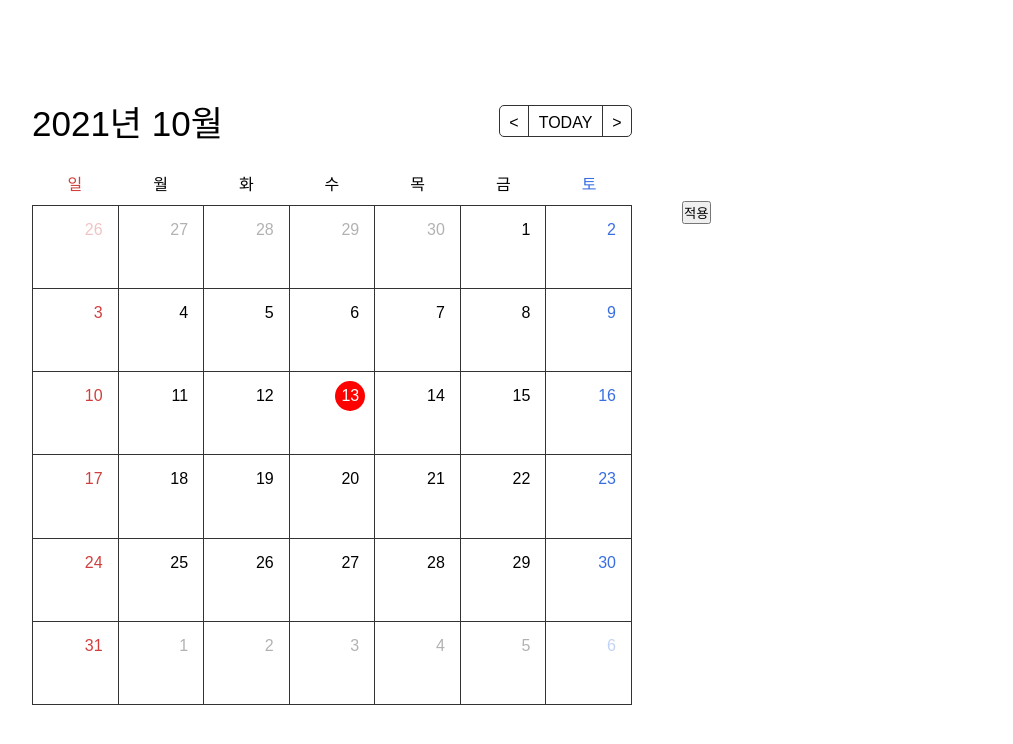
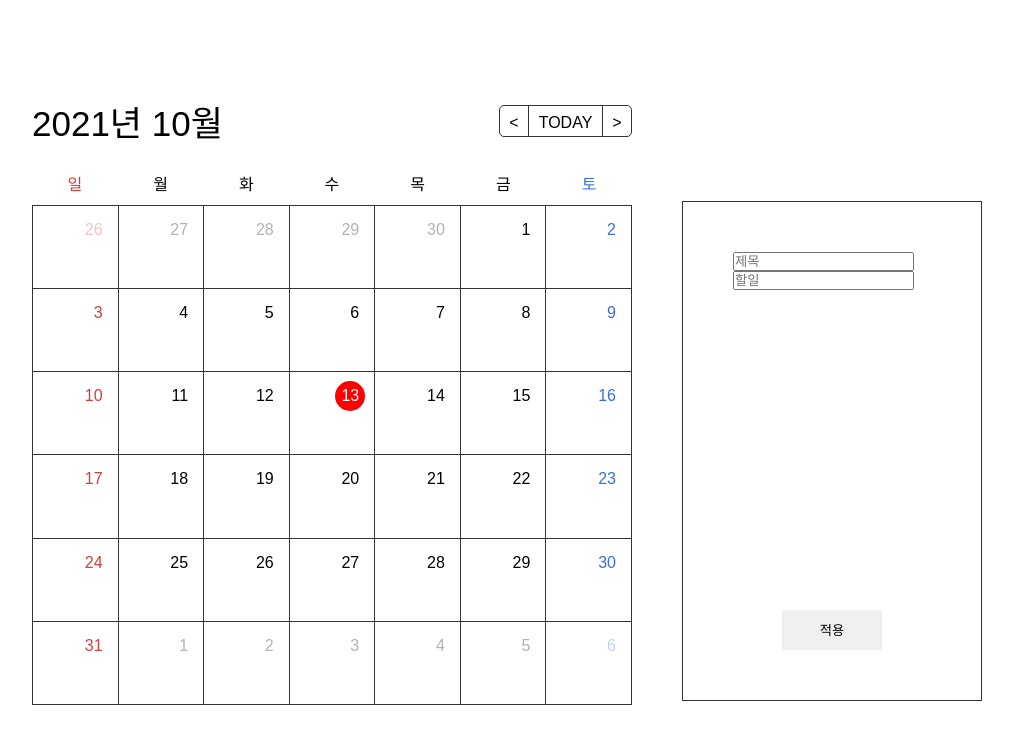
Before and after one commit to hanul-cha/next-to-calendar, a Next.js app: page / in a window 1280 px wide. Both pictures are taken after a click on the button "일정추가". Shown: the top 744 px of the page, without its empty margins (158-1171 px from the left). Built offline with nearby package versions, Linux system fonts and the light colour scheme; no server answers.

Commit message:
기존데이터 보내기

```diff
--- a/package.json
+++ b/package.json
@@ -9,8 +9,10 @@
     "lint": "next lint"
   },
   "dependencies": {
+    "body-parser": "^1.19.0",
     "cors": "^2.8.5",
     "express": "^4.17.1",
+    "fs": "0.0.1-security",
     "next": "11.1.2",
     "nodemon": "^2.0.13",
     "react": "17.0.2",
--- a/src/component/Calendar.js
+++ b/src/component/Calendar.js
@@ -7,8 +7,13 @@ import Side from "./Side";
 
 export default function Calendar() {
     const exArray = {
-        "title":"제목이 없습니다.",
-        "text" : "오늘 할일이 없습니다."
+        "day":0,
+        "year":0,
+        "month":0,
+        "list":{
+            "title":"제목이 없습니다.",
+            "text" : "오늘 할일이 없습니다."
+        }
     }
 
     const [dateNum,setDate] = useState(0);
@@ -81,12 +86,13 @@ export default function Calendar() {
     const dbList = useFetch(`http://localhost:5000/api/toDoList`)
 
     const getList = (date) => {
-        let toDoList;
+        let toDoList
         dbList.map( item => {
             if(item.year === viewYear && item.month === viewMonth + 1) {
                 if(item.day === date) {
                     toDoList = item
                 }
+
             }
         } )/* map */
         return toDoList;
@@ -96,9 +102,19 @@ export default function Calendar() {
         const targetList = e.target.nextSibling.innerText
         const clickList = getList(Number(targetList));
         if(clickList) {
-            setSideList(clickList.list);
+            setSideList(clickList);
         } else {
-            setSideList(exArray)
+            setSideList(
+                {
+                    "year":viewYear,
+                    "month":viewMonth + 1,
+                    "day":targetList,
+                    "list":{
+                        "title":"제목이 없습니다.",
+                        "text" : "오늘 할일이 없습니다."
+                    }
+                }
+            )
         }
 
     }
@@ -137,7 +153,6 @@ export default function Calendar() {
 
                             const listText = getList(date);
 
-
                             return (
                                 <div className="date" key={i} onClick={useTodo}>
                                     <div className="dateBack"></div>
--- a/src/component/Side.js
+++ b/src/component/Side.js
@@ -4,14 +4,37 @@ export default function Side(fullList) {
     const [sideState, setSide] = useState(false)
 
 
-    const list = fullList.list
+    const list = fullList.list.list
+
 
     const changeAdd = () => {
         setSide(true)
     }
 
-    const changeSide = () => {
-        setSide(false)
+    const onSubmit = (e) => {
+        e.preventDefault();
+        console.log(fullList.list.month)
+        fetch("http://localhost:5000/api/toDoList", {
+            method: "POST",
+            headers: {
+                "Content-Type": "application/json",
+            },
+            body: JSON.stringify({
+                year: fullList.list.year,
+                month: fullList.list.month,
+                day: fullList.list.day,
+                list:{
+                    title: e.target[0].value,
+                    text: e.target[1].value
+                }
+            }),
+        })
+        .then((res) => res.json())
+        .then((res) => {
+            console.log(res)
+        })
+
+        /* setSide(false) */
     }
 
 
@@ -19,9 +42,10 @@ export default function Side(fullList) {
         return(
             <>
                 <div className="addToDo" style={{ width:300, height:603, paddingTop: 102, display:"block"}}>
-                    <form className="toDoInner" style={{width: 300, height: 500}}>
-
-                        <button className="addBtn" onClick={changeSide}>적용</button>
+                    <form className="toDoInner" style={{width: 300, height: 500}}  onSubmit={onSubmit}>
+                        <input placeholder="제목" required></input>
+                        <input placeholder="할일" required></input>
+                        <button className="addBtn">적용</button>
                     </form>
                 </div>
             </>
--- a/styles/globals.css
+++ b/styles/globals.css
@@ -124,7 +124,7 @@ color: #396EE2;
   content: '';
 }
 
-.sideInner{
+.sideInner, .toDoInner{
   padding: 50px;
   border: 1px solid #333333;
   position: relative;
@@ -134,7 +134,7 @@ color: #396EE2;
   text-align: center;
 }
 
-.toDoBtn{
+.toDoBtn, .addBtn{
   position: absolute;
   bottom: 50px;
   left: 50%;
```
Also changed, not shown: server.js (+19 -1 lines), 1 other file (tests, documents, lock files or other folders).
